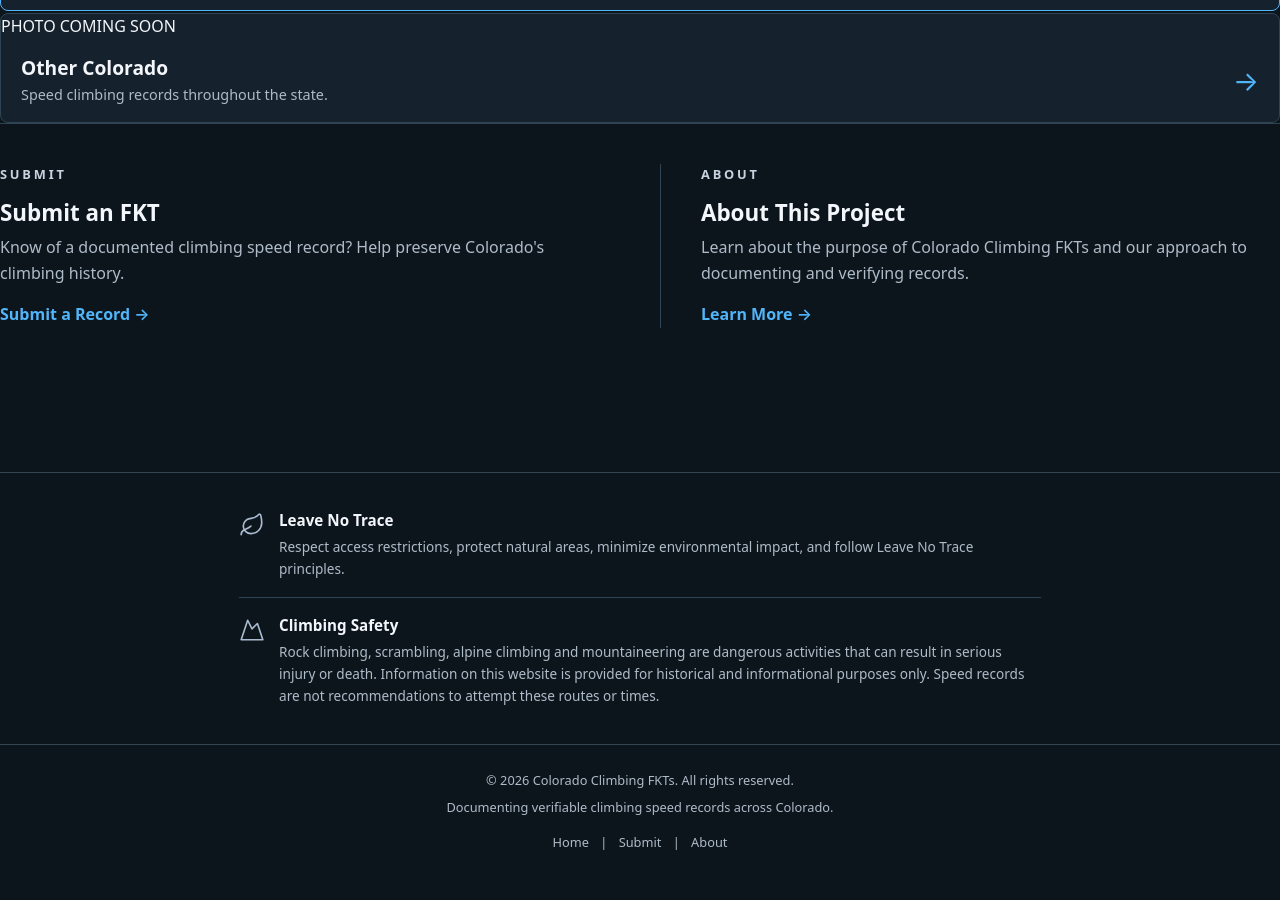
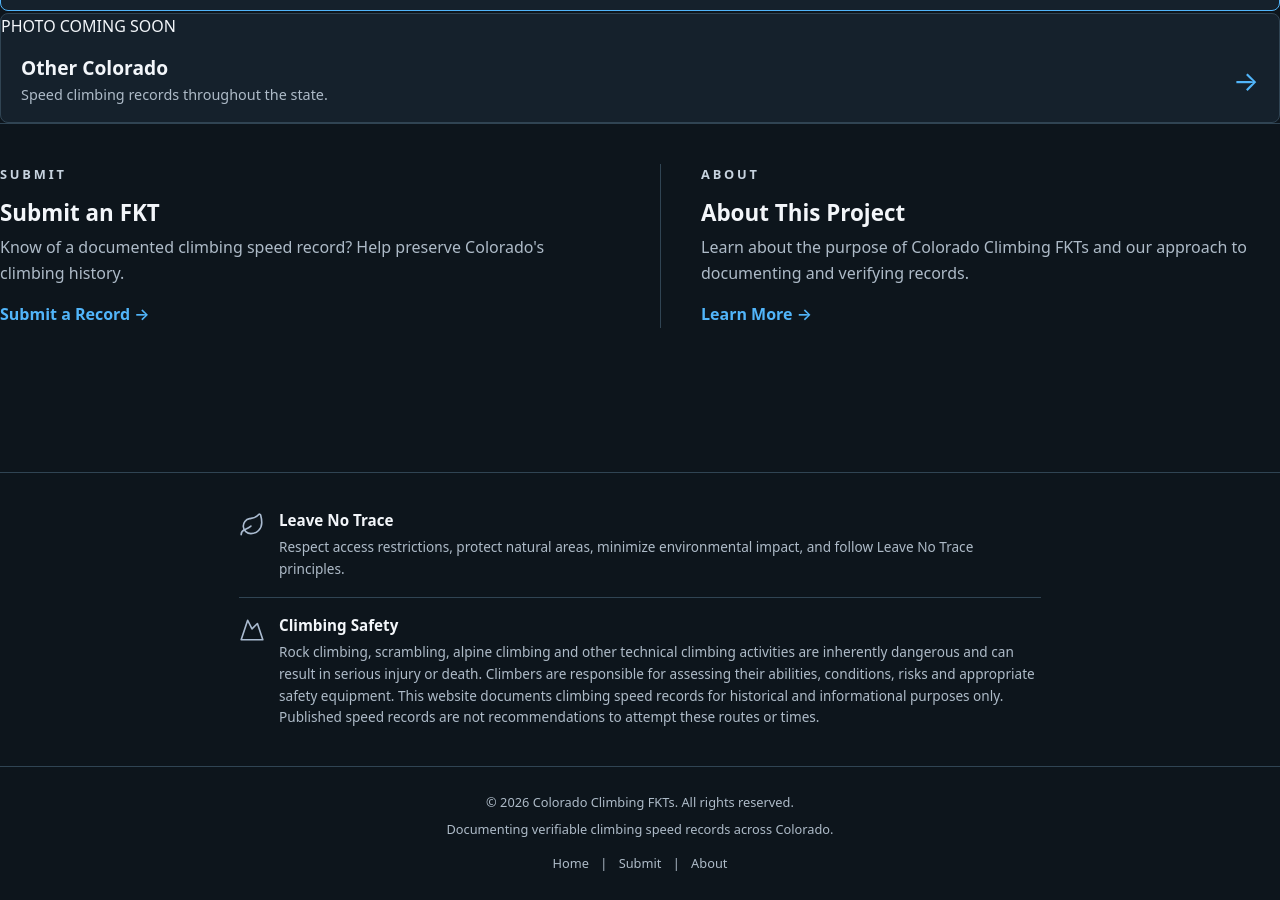
Before and after one commit to ClimbingFKT/climbingfkt.github.io, a Jekyll site: the page built from index.html, in a window 1280 px wide and 900 px high, scrolled down 1222 px. Built offline with Jekyll 4.4.1, drawn with Linux system fonts in a browser that asks for light colours; nearby versions of some CDN libraries; before the commit the page ends 2100 px from its top, so only the background shows below that.

Commit message:
Update default.html

```diff
--- a/_layouts/default.html
+++ b/_layouts/default.html
@@ -127,13 +127,16 @@
 
           <p>
             Rock climbing, scrambling, alpine climbing
-            and mountaineering are dangerous activities
-            that can result in serious injury or death.
-            Information on this website is provided for
-            historical and informational purposes only.
-            Speed records are not recommendations to
-            attempt these routes or times.
+            and other technical climbing activities
+            are inherently dangerous and can result in serious injury
+            or death. Climbers are responsible for assessing their
+            abilities, conditions, risks and appropriate safety
+            equipment. This website documents climbing speed records
+            for historical and informational purposes only. Published
+            speed records are not recommendations to attempt these
+            routes or times.
           </p>
+
         </div>
 
       </div>
```
